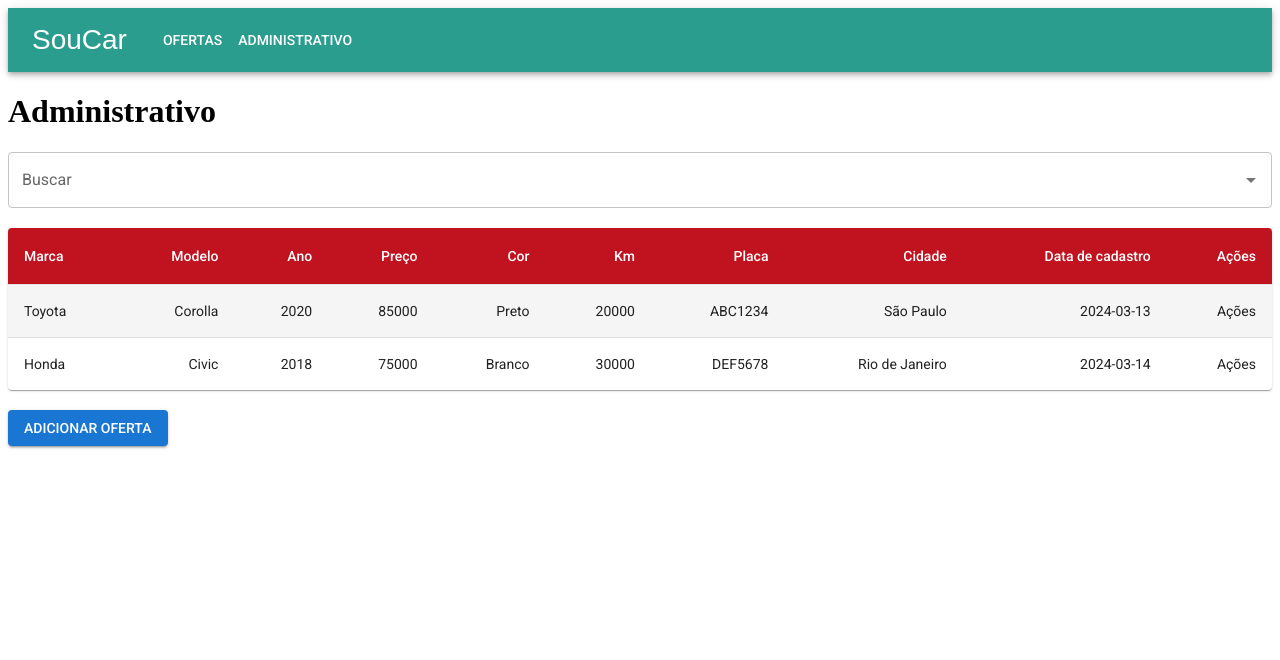
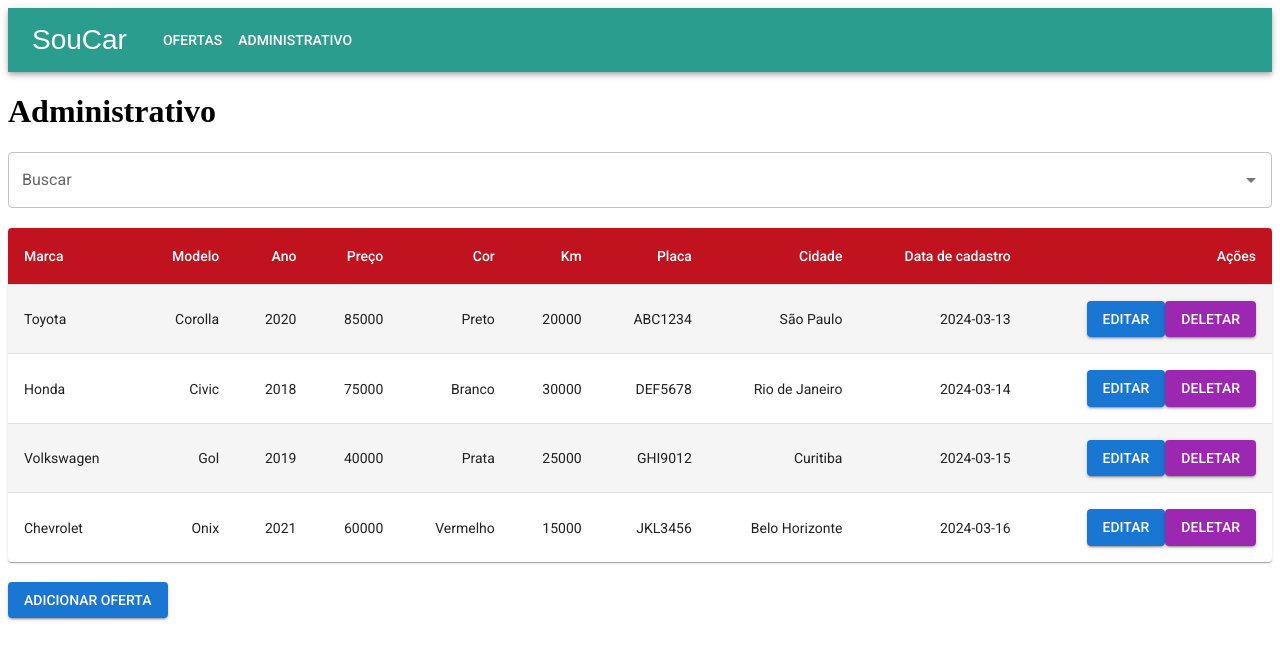
Before and after one commit to maiaaraujo/teste-sou, a React (Create React App) app: page /admin in a window 1280 px wide. Shown: the top 660 px of the page. Built offline with nearby package versions, Linux system fonts and the light colour scheme.

Commit message:
add more data

```diff
--- a/src/components/BasicCard/BasicCard.js
+++ b/src/components/BasicCard/BasicCard.js
@@ -9,7 +9,8 @@ const BasicCard = ({ carro }) => {
   return (
     <Card sx={{ minWidth: 200 }}>
       <CardContent>
-      <img src={`./img/${carro.fotos[0]}`} alt={`${carro.fotos}`} style={{ width: '100%', marginBottom: 10 }} />
+        {/* Use o caminho completo para as imagens */}
+        <img src={`./img/${carro.fotos[0]}`} alt={`${carro.fotos}`} style={{ width: '100%', marginBottom: 10 }} />
 
         <Typography variant="h5" component="div">
           {carro.marca} {carro.modelo}
--- a/src/components/TabelaAdmin/TabelaAdmin.js
+++ b/src/components/TabelaAdmin/TabelaAdmin.js
@@ -8,6 +8,7 @@ import TableContainer from '@mui/material/TableContainer';
 import TableHead from '@mui/material/TableHead';
 import TableRow from '@mui/material/TableRow';
 import Paper from '@mui/material/Paper';
+import Button from '@mui/material/Button';
 
 const StyledTableCell = styled(TableCell)(({ theme }) => ({
   [`&.${tableCellClasses.head}`]: {
@@ -29,6 +30,16 @@ const StyledTableRow = styled(TableRow)(({ theme }) => ({
 }));
 
 const TabelaAdmin = () => {
+  const handleEditar = (id) => {
+    // Lógica para editar o carro com o ID fornecido
+    console.log('Editar carro com ID:', id);
+  };
+
+  const handleDeletar = (id) => {
+    // Lógica para deletar o carro com o ID fornecido
+    console.log('Deletar carro com ID:', id);
+  };
+
   return (
     <TableContainer component={Paper}>
       <Table sx={{ minWidth: 700 }} aria-label="customized table">
@@ -60,7 +71,10 @@ const TabelaAdmin = () => {
               <StyledTableCell align="right">{carro.placa}</StyledTableCell>
               <StyledTableCell align="right">{carro.cidade}</StyledTableCell>
               <StyledTableCell align="right">{carro.dataCadastro}</StyledTableCell>
-              <StyledTableCell align="right">Ações</StyledTableCell> {/* Substitua "Ações" com os botões ou links de ação desejados */}
+              <StyledTableCell align="right">
+                <Button variant="contained" color="primary" onClick={() => handleEditar(carro.id)}>Editar</Button>
+                <Button variant="contained" color="secondary" onClick={() => handleDeletar(carro.id)}>Deletar</Button>
+              </StyledTableCell>
             </StyledTableRow>
           ))}
         </TableBody>
--- a/src/data/carros.json
+++ b/src/data/carros.json
@@ -27,6 +27,34 @@
         "fotos": ["honda1.jpg", "honda2.jpg"],
         "dataCadastro": "2024-03-14",
         "visualizacoes": 0
+      },
+      {
+        "id": 3,
+        "marca": "Volkswagen",
+        "modelo": "Gol",
+        "ano": 2019,
+        "preco": 40000,
+        "cor": "Prata",
+        "quilometragem": 25000,
+        "placa": "GHI9012",
+        "cidade": "Curitiba",
+        "fotos": ["gol1.jpg", "gol2.jpg"],
+        "dataCadastro": "2024-03-15",
+        "visualizacoes": 0
+      },
+      {
+        "id": 4,
+        "marca": "Chevrolet",
+        "modelo": "Onix",
+        "ano": 2021,
+        "preco": 60000,
+        "cor": "Vermelho",
+        "quilometragem": 15000,
+        "placa": "JKL3456",
+        "cidade": "Belo Horizonte",
+        "fotos": ["onix1.jpg", "onix2.jpg"],
+        "dataCadastro": "2024-03-16",
+        "visualizacoes": 0
       }
     ]
   }
```
